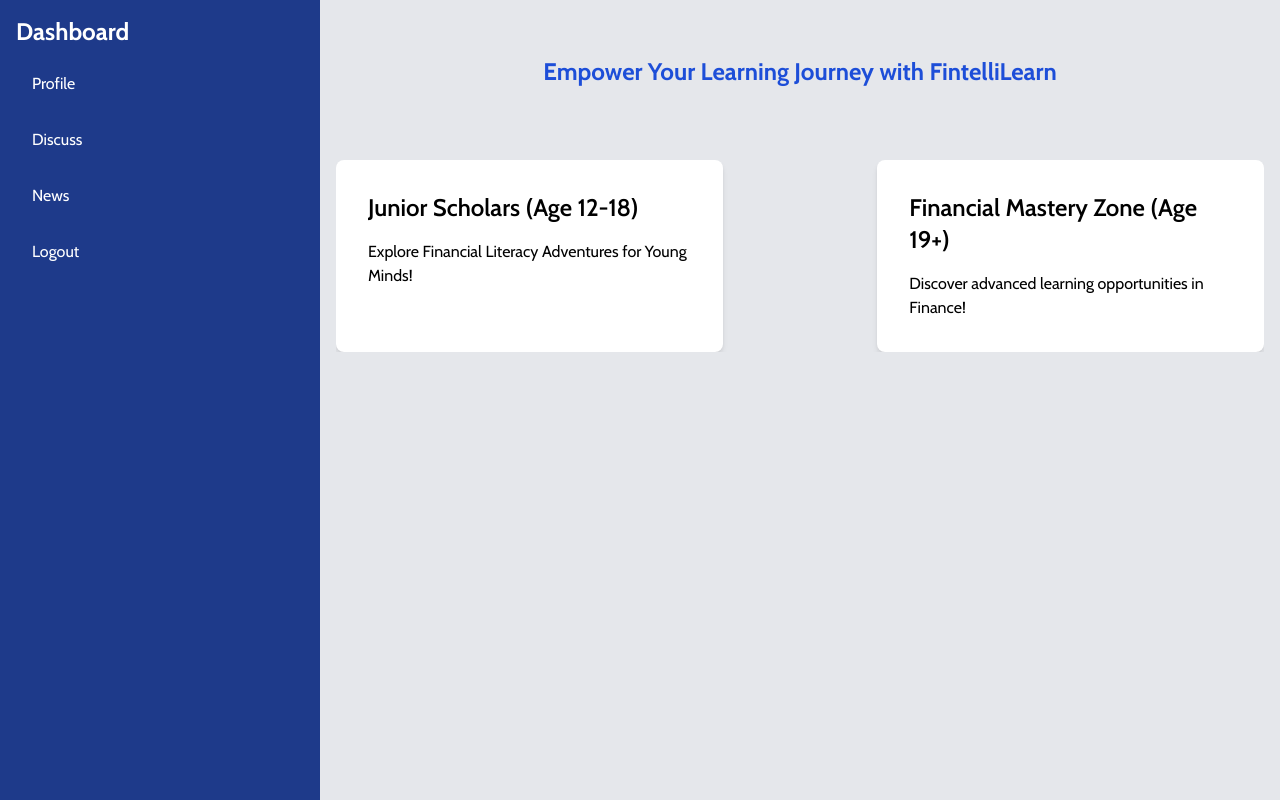
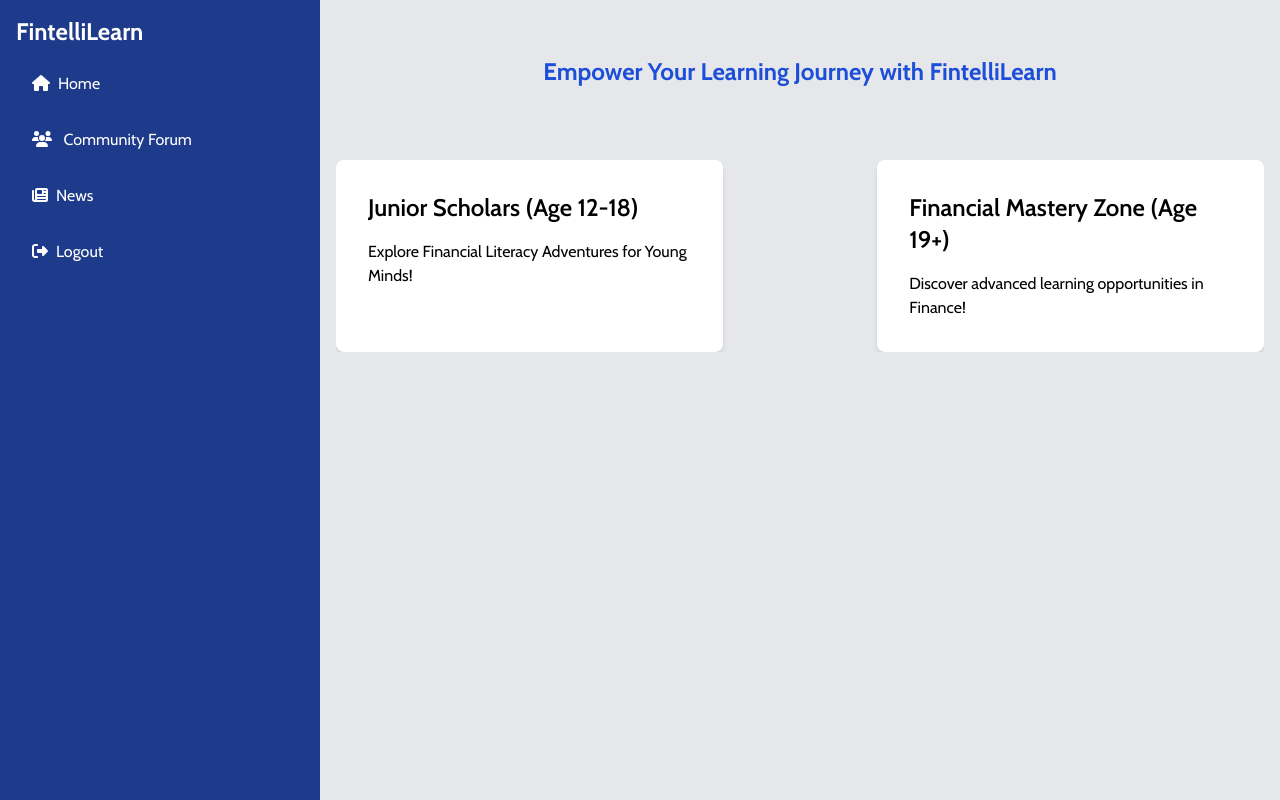
Before and after one commit to talleenkaur17/FintelliLearn, a React (Create React App) app: page /dashboard in a window 1280 px wide. Built offline with nearby package versions, Linux system fonts and the light colour scheme.

Commit message:
junior Scholars

```diff
--- a/package.json
+++ b/package.json
@@ -3,6 +3,9 @@
   "version": "0.1.0",
   "private": true,
   "dependencies": {
+    "@fortawesome/fontawesome-svg-core": "^6.5.2",
+    "@fortawesome/free-solid-svg-icons": "^6.5.2",
+    "@fortawesome/react-fontawesome": "^0.2.0",
     "@reduxjs/toolkit": "^2.2.3",
     "@testing-library/jest-dom": "^5.17.0",
     "@testing-library/react": "^13.4.0",
--- a/src/components/Dashboard/dashboard.jsx
+++ b/src/components/Dashboard/dashboard.jsx
@@ -1,25 +1,30 @@
 // Dashboard.jsx
 import React from 'react';
 import { Link } from 'react-router-dom';
-
+import '@fortawesome/fontawesome-svg-core/styles.css';
+import { FontAwesomeIcon } from '@fortawesome/react-fontawesome';
+import { faHome ,faNewspaper,faUsers,faSignOutAlt} from '@fortawesome/free-solid-svg-icons';
 function Dashboard() {
   return (
     <div className="flex h-screen">
       <div className="w-1/4 bg-blue-900 text-white">
         <div className="p-4">
-          <h2 className="text-2xl font-bold mb-4">Dashboard</h2>
+          <h2 className="text-2xl font-bold mb-4">FintelliLearn</h2>
           <ul className="space-y-4">
             <li>
-              <Link to="/profile" className="block py-2 px-4 rounded hover:bg-gray-700">Profile</Link>
+              <Link to="/dashboard" className="block py-2 px-4 rounded hover:bg-gray-700"><FontAwesomeIcon icon={faHome} style={{ color: 'white',marginRight: '0.5rem' }} />Home</Link>
             </li>
             <li>
-              <Link to="/discuss" className="block py-2 px-4 rounded hover:bg-gray-700">Discuss</Link>
+            <Link to="/discuss" className="block py-2 px-4 rounded hover:bg-gray-700">
+      <FontAwesomeIcon icon={faUsers} style={{ marginRight: '0.5rem',color:'white' }} /> {/* Icon */}
+      Community Forum
+    </Link>
             </li>
             <li>
-              <Link to="/news" className="block py-2 px-4 rounded hover:bg-gray-700">News</Link>
+              <Link to="/news" className="block py-2 px-4 rounded hover:bg-gray-700" ><FontAwesomeIcon icon={faNewspaper} style={{ color: 'white',marginRight: '0.5rem' }}/>News</Link>
             </li>
             <li>
-              <Link to="/" className="block py-2 px-4 rounded hover:bg-gray-700">Logout</Link>
+              <Link to="/" className="block py-2 px-4 rounded hover:bg-gray-700" ><FontAwesomeIcon icon={faSignOutAlt} style={{ color: 'white',marginRight: '0.5rem' }}/>Logout</Link>
             </li>
           </ul>
         </div>
--- /dev/null
+++ b/src/components/Header/header.jsx
@@ -0,0 +1,23 @@
+import React from 'react';
+import { Link } from 'react-router-dom'; // Assuming you're using React Router
+import { FontAwesomeIcon } from '@fortawesome/react-fontawesome';
+import { faHome ,faSignOutAlt} from '@fortawesome/free-solid-svg-icons';
+
+const Header = () => {
+  return (
+    <div>
+      {/* Header */}
+      <header className="bg-blue-900 p-6 flex justify-between items-center">
+        {/* Home Link */}
+        <Link to="/dashboard" className="text-white mx-2"><FontAwesomeIcon icon={faHome} style={{ color: 'white',marginRight: '0.5rem' }} />Home</Link>
+
+        {/* Logout Link */}
+        <Link to="/" className="text-white mx-2"><FontAwesomeIcon icon={faSignOutAlt} style={{ color: 'white',marginRight: '0.5rem' }}/>Logout</Link>
+      </header>
+
+
+    </div>
+  );
+}
+
+export default Header;
--- a/src/components/Juniors/juniors.jsx
+++ b/src/components/Juniors/juniors.jsx
@@ -1,11 +1,46 @@
-import React from 'react'
+import React from 'react';
+import Header from '../Header/header';
+import { Link } from 'react-router-dom'; // Assuming you're using React Router
 
 const Juniors = () => {
   return (
-    <div>
-      <h1>Hi</h1>
+    <div className="h-screen flex flex-col">
+      <Header />
+      <div className="flex-grow flex justify-center items-center">
+        <div className="w-full max-w-screen-lg">
+          {/* Page Heading */}
+          <h1 className="text-3xl font-bold mb-8 text-center p-5">Financial Literacy for Young Minds</h1>
+
+          {/* Modules */}
+          <div className="grid grid-cols-1 md:grid-cols-3 gap-6">
+            {/* Savings Module */}
+            <Link to="/savings" className="hover:no-underline">
+              <div className="bg-blue-200 p-12 rounded-lg shadow-md cursor-pointer hover:bg-blue-300 flex justify-center items-center flex-col m-2">
+                <h2 className="text-3xl font-semibold mb-6">Savings</h2>
+                <p className="text-lg">Unlocking Financial Freedom: Building Strong Saving Habits.</p>
+              </div>
+            </Link>
+
+            {/* Budgeting Module */}
+            <Link to="/budgeting" className="hover:no-underline">
+              <div className="bg-green-200 p-12 rounded-lg shadow-md cursor-pointer hover:bg-green-300 flex justify-center items-center flex-col">
+                <h2 className="text-3xl font-semibold mb-6">Budgeting</h2>
+                <p className="text-lg">Master Money Management: Essential Skills for Effective Budgeting</p>
+              </div>
+            </Link>
+
+            {/* Quiz Module */}
+            <Link to="/quiz" className="hover:no-underline">
+              <div className="bg-yellow-200 p-12 rounded-lg shadow-md cursor-pointer hover:bg-yellow-300 flex justify-center items-center flex-col">
+                <h2 className="text-3xl font-semibold mb-6">Quiz</h2>
+                <p className="text-lg">Test Your Financial Savvy: Dive into Interactive Finance Quizzes.</p>
+              </div>
+            </Link>
+          </div>
+        </div>
+      </div>
     </div>
-  )
+  );
 }
 
-export default Juniors
+export default Juniors;
```
Also changed, not shown: 1 other file (tests, documents, lock files or other folders).
